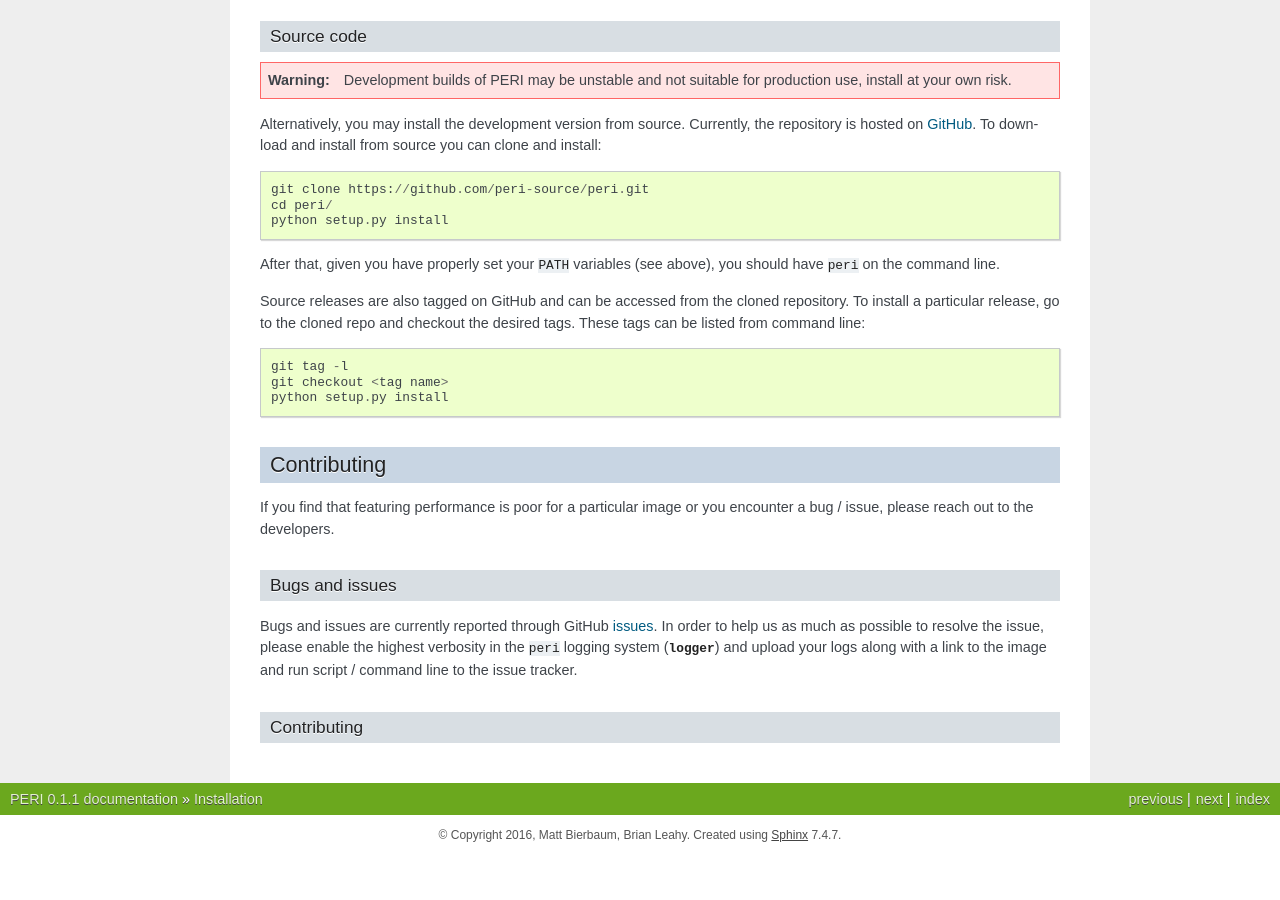
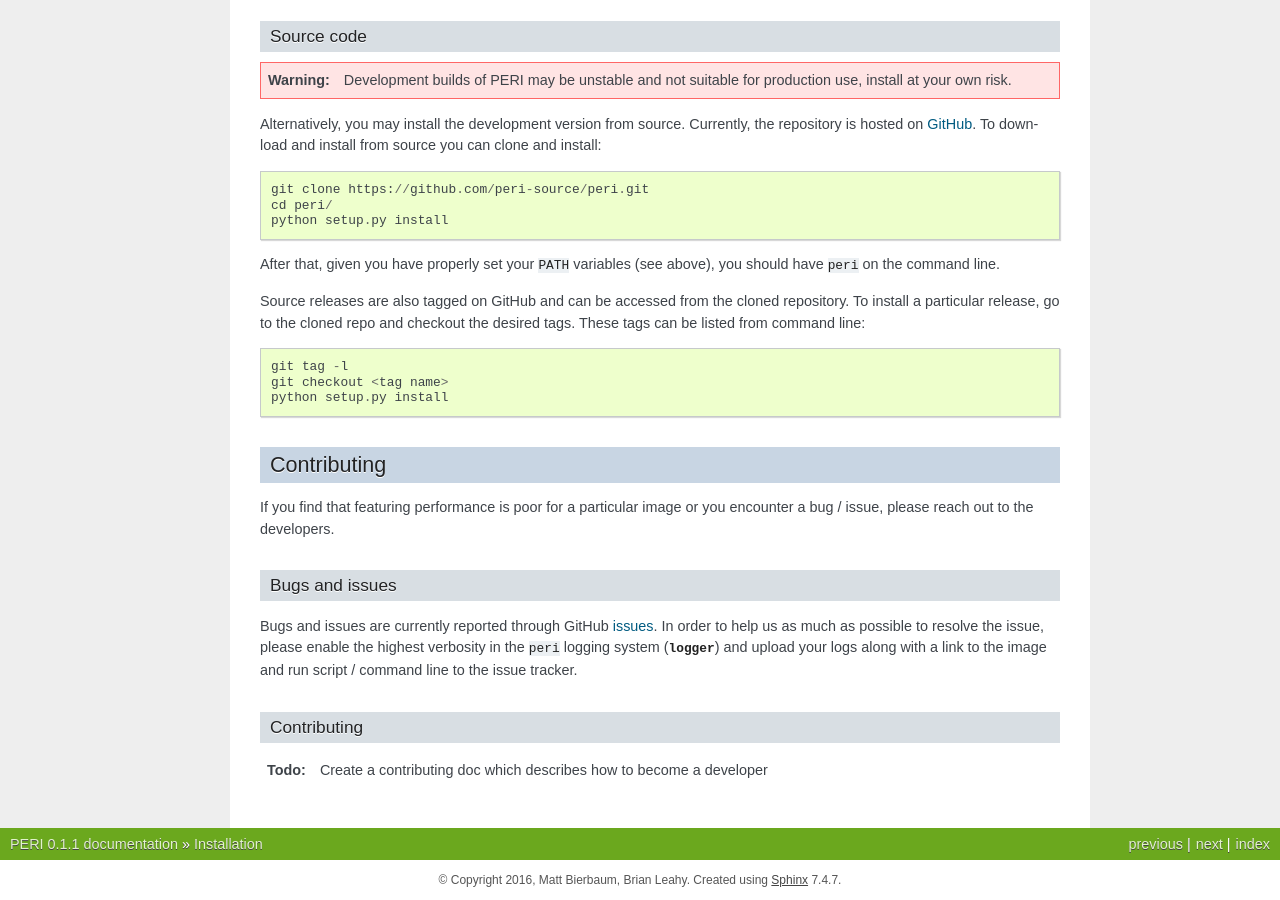
Before and after one commit to peri-source/peri, a Sphinx documentation site: the page built from docs/installation.rst, in a window 1280 px wide and 900 px high, scrolled down 835 px. Built offline with Sphinx 7.4.7, drawn with Linux system fonts in a browser that asks for light colours; before the commit the page ends 1690 px from its top, so only the background shows below that.

Commit message:
leaving todo note for contributing

```diff
--- a/docs/installation.rst
+++ b/docs/installation.rst
@@ -91,10 +91,14 @@ Bugs and issues
 ---------------
 
 Bugs and issues are currently reported through GitHub `issues
-<https://github.com/mattbierbaum/peri/issues>`_. In order to help us as much as
+<https://github.com/peri-source/peri/issues>`_. In order to help us as much as
 possible to resolve the issue, please enable the highest verbosity in the
 ``peri`` logging system (:class:`~peri.logger`) and upload your logs along with a
 link to the image and run script / command line to the issue tracker.
 
 Contributing
 ------------
+
+.. todo::
+
+    Create a contributing doc which describes how to become a developer
```
